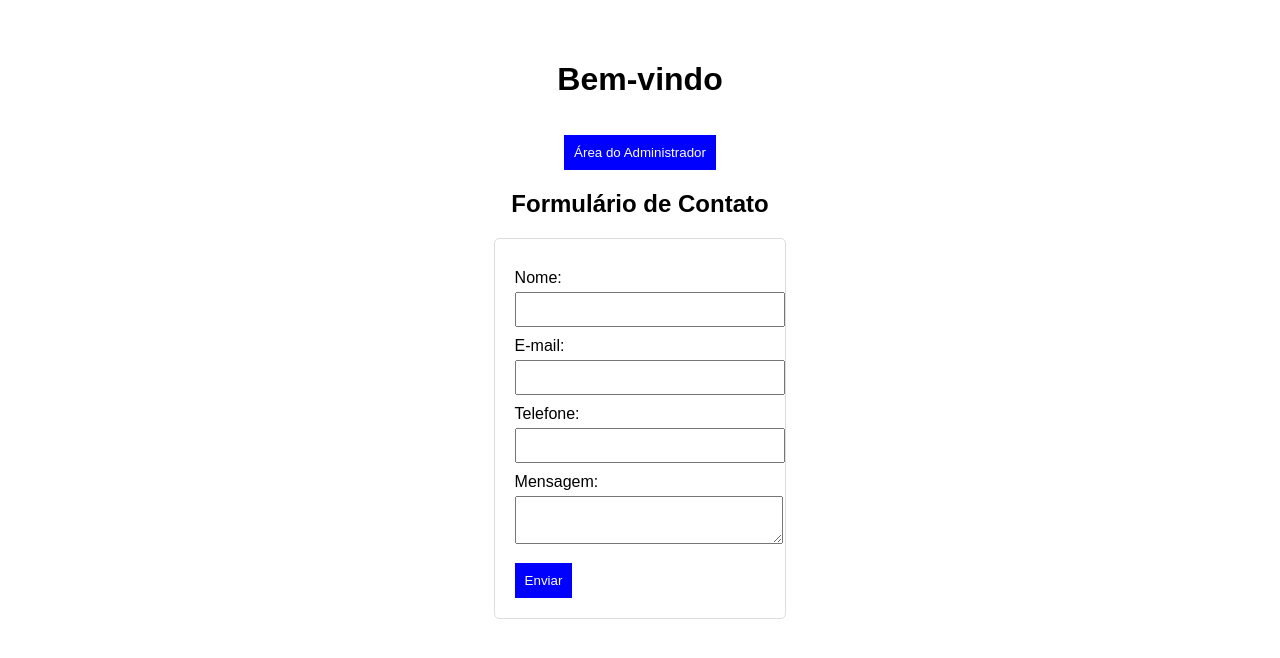
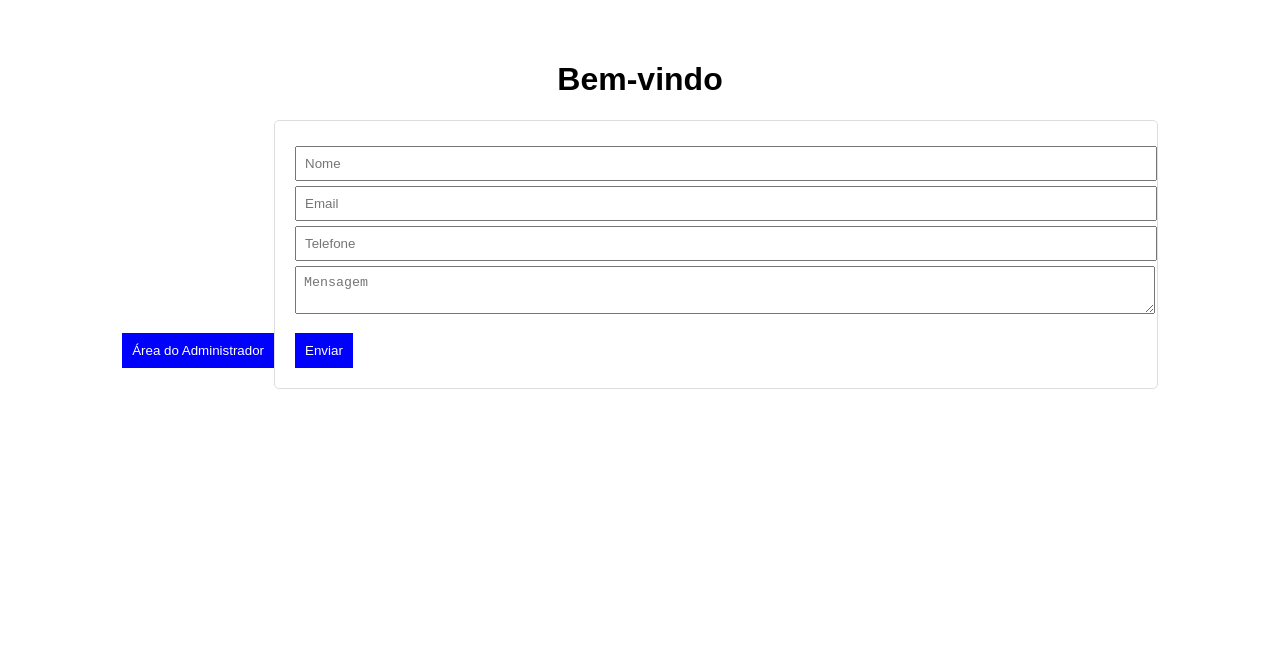
Before and after one commit to edumendes1337/pi1-univesp, a React (Vite) app: page / in a window 1280 px wide. Shown: the top 658 px of the page. Built offline with nearby package versions, Linux system fonts and the light colour scheme.

Commit message:
Update ContactForm.jsx
test

```diff
--- a/src/components/ContactForm.jsx
+++ b/src/components/ContactForm.jsx
@@ -1,41 +1,31 @@
-import React, { useState } from "react";
+import React, { useState } from 'react';
+import { responder } from '../api';
 
 const ContactForm = () => {
-  const [formData, setFormData] = useState({
-    name: "",
-    email: "",
-    telefone: "",
-    message: "",
-  });
+  const [nome, setNome] = useState('');
+  const [email, setEmail] = useState('');
+  const [telefone, setTelefone] = useState('');
+  const [mensagem, setMensagem] = useState('');
 
-  const handleChange = (e) => {
-    setFormData({ ...formData, [e.target.name]: e.target.value });
-  };
-
-  const handleSubmit = (e) => {
+  const handleSubmit = async (e) => {
     e.preventDefault();
-    alert(`Mensagem enviada por: ${formData.name}`);
+    try {
+      await responder({ nome, email, telefone, mensagem });
+      alert('Mensagem enviada com sucesso!');
+    } catch (err) {
+      alert('Erro ao enviar a mensagem.');
+      console.error(err);
+    }
   };
 
   return (
-    <div>
-      <h2>Formulário de Contato</h2>
-      <form onSubmit={handleSubmit}>
-        <label>Nome:</label>
-        <input type="text" name="name" value={formData.name} onChange={handleChange} required />
-
-        <label>E-mail:</label>
-        <input type="email" name="email" value={formData.email} onChange={handleChange} required />
-
-        <label>Telefone:</label>
-        <input type="text" name="telefone" value={formData.telefone} onChange={handleChange} required />
-
-        <label>Mensagem:</label>
-        <textarea name="message" value={formData.message} onChange={handleChange} required></textarea>
-
-        <button type="submit">Enviar</button>
-      </form>
-    </div>
+    <form onSubmit={handleSubmit}>
+      <input placeholder="Nome" value={nome} onChange={(e) => setNome(e.target.value)} />
+      <input placeholder="Email" value={email} onChange={(e) => setEmail(e.target.value)} />
+      <input placeholder="Telefone" value={telefone} onChange={(e) => setTelefone(e.target.value)} />
+      <textarea placeholder="Mensagem" value={mensagem} onChange={(e) => setMensagem(e.target.value)} />
+      <button type="submit">Enviar</button>
+    </form>
   );
 };
 
```
